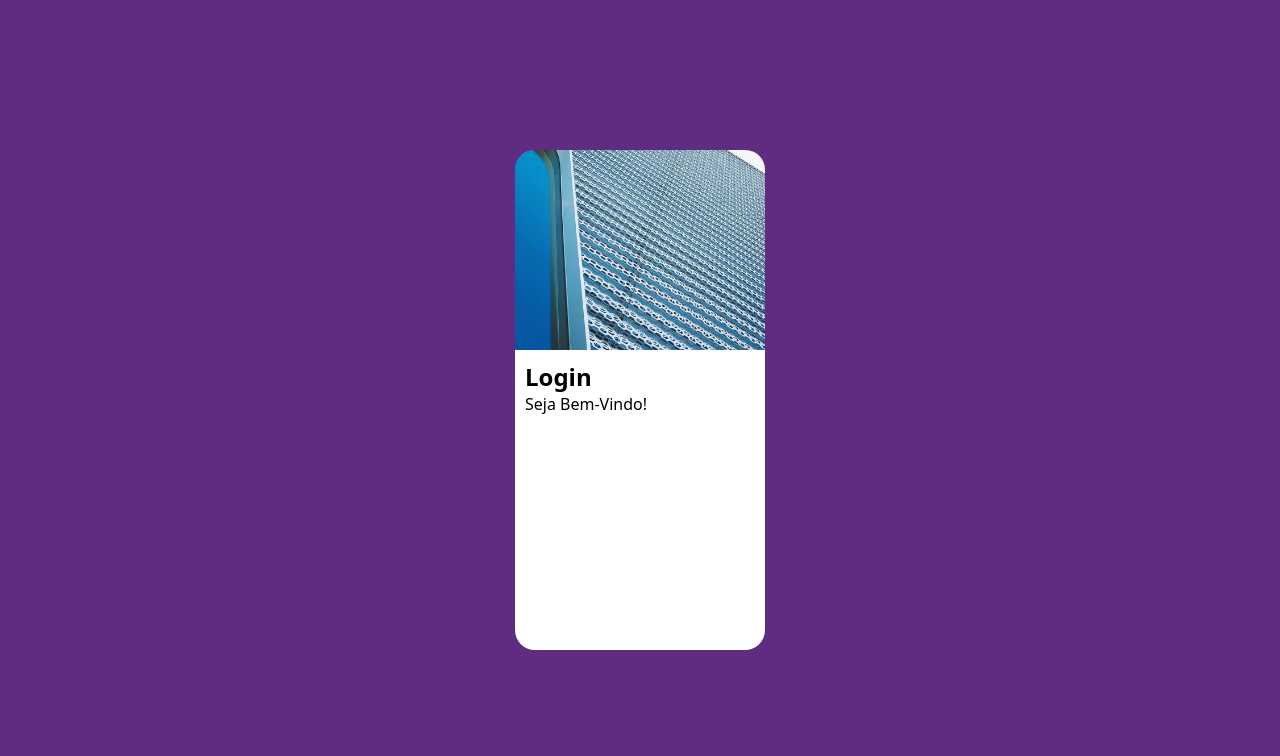
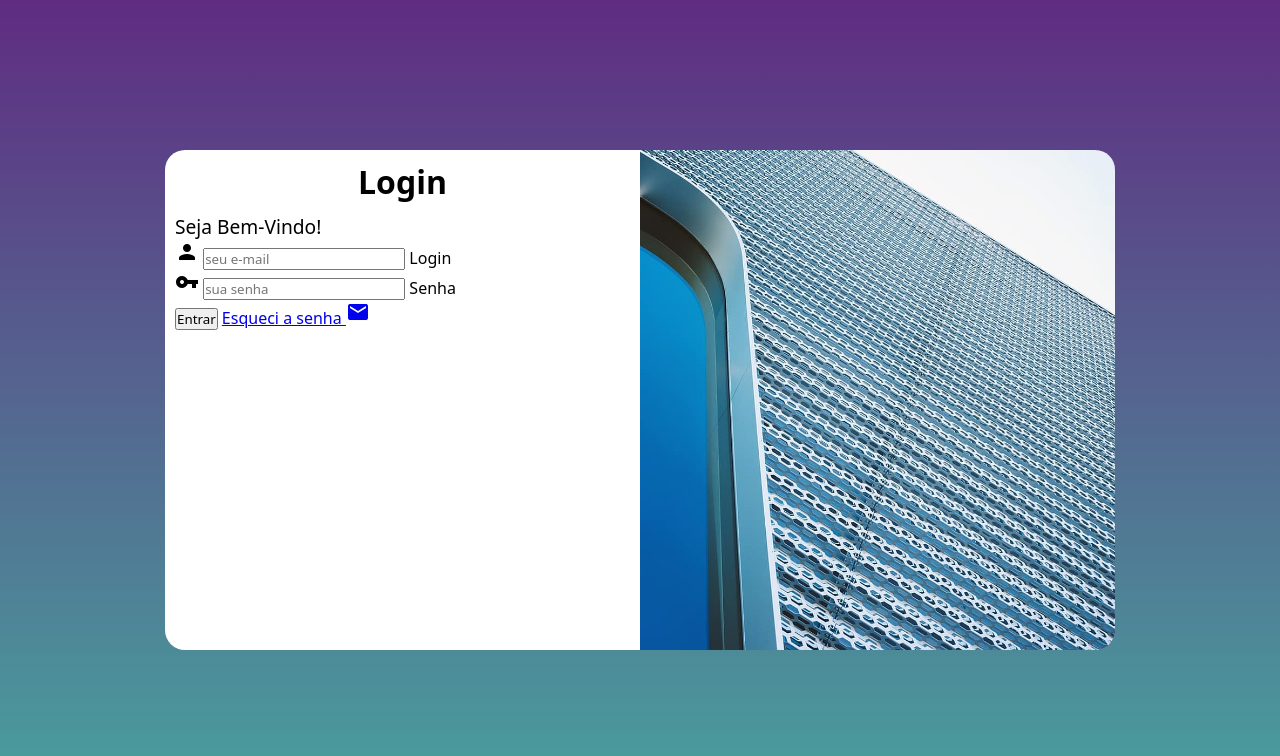
Before and after one commit to AngelRiva/Projeto_Login, a plain HTML site: page index.html in a window 1280 px wide. Drawn offline with Linux system fonts and the light colour scheme.

Commit message:
Adicionei  o formulario

```diff
--- a/estilos/style.css
+++ b/estilos/style.css
@@ -54,3 +54,13 @@ section#login > div#formulario {
     padding: 10px;
 
 }
+
+div#formulario > h1 {
+    text-align: center;
+    margin-bottom: 10px;
+
+}
+
+div#formulario > p {
+    font-size: 0.8em;
+}
--- a/index.html
+++ b/index.html
@@ -4,6 +4,7 @@
     <meta charset="UTF-8">
     <meta name="viewport" content="width=device-width, initial-scale=1.0">
     <title>Login</title>
+    <link href="https://fonts.googleapis.com/icon?family=Material+Icons" rel="stylesheet">
     <link rel="shortcut icon" href="Angel.ico" type="image/x-icon">
     <link rel="stylesheet" href="estilos/style.css">
     <link rel="stylesheet" href="media-query.css">
@@ -17,7 +18,22 @@
             <div id="formulario">
                 <h1>Login</h1>
                 <p>Seja Bem-Vindo!</p>
-                <form action="login.php" method="post"></form>
+                <form action="login.php" method="post" autocomplete="on">
+                    <div class="campo">
+                        <i class="material-icons">person</i>
+                        <input type="email" name="login" id="ilogin" placeholder="seu e-mail" autocomplete="email" required maxlength="30">
+                        <label for="ilogin">Login</label>
+                    </div>
+                    <div class="campo">
+                        <i class="material-icons">vpn_key</i>
+                        <input type="password" name="senha" id="isenha" placeholder="sua senha" autocomplete="current-password" required minlength="8" maxlength= "12">
+                        <label for="isenha">Senha</label>
+                    </div>
+                    <input type="submit" value="Entrar">
+                    <a href="esqueci.html">
+                        Esqueci a senha <i class="material-icons">mail</i>
+                    </a>
+                </form>
             </div>
 
         </section>
--- a/media-query.css
+++ b/media-query.css
@@ -31,24 +31,33 @@ Grandes telas: acima de 1200px
 
 }
 
-@media screen and (min-widht:992px) {
-    section#login {
-        width: 950px;
-    }
+@media screen and (min-width:992px) {
 
-    body {
-        background-image: linear-gradient(to top, #49a09d, #5f2c82);
-    }
+        body {
+            background-image: linear-gradient(to top, #49a09d, #5f2c82);
+        }
+        section#login {
+           width: 950px;
+        }
+
 
     section#login > div#imagem {
-        float: left;
+        float: right;
         width: 50%;
         height: 100%;
     }
 
     section#login > div#formulario {
-        float: right;
+        float: left;
         width: 50%;
     }
 
+    div#formulario > h1 {
+        font-size: 2em;
+    }
+
+    div#formulario > p {
+        font-size: 1.2em;
+    }
+
 }
```
